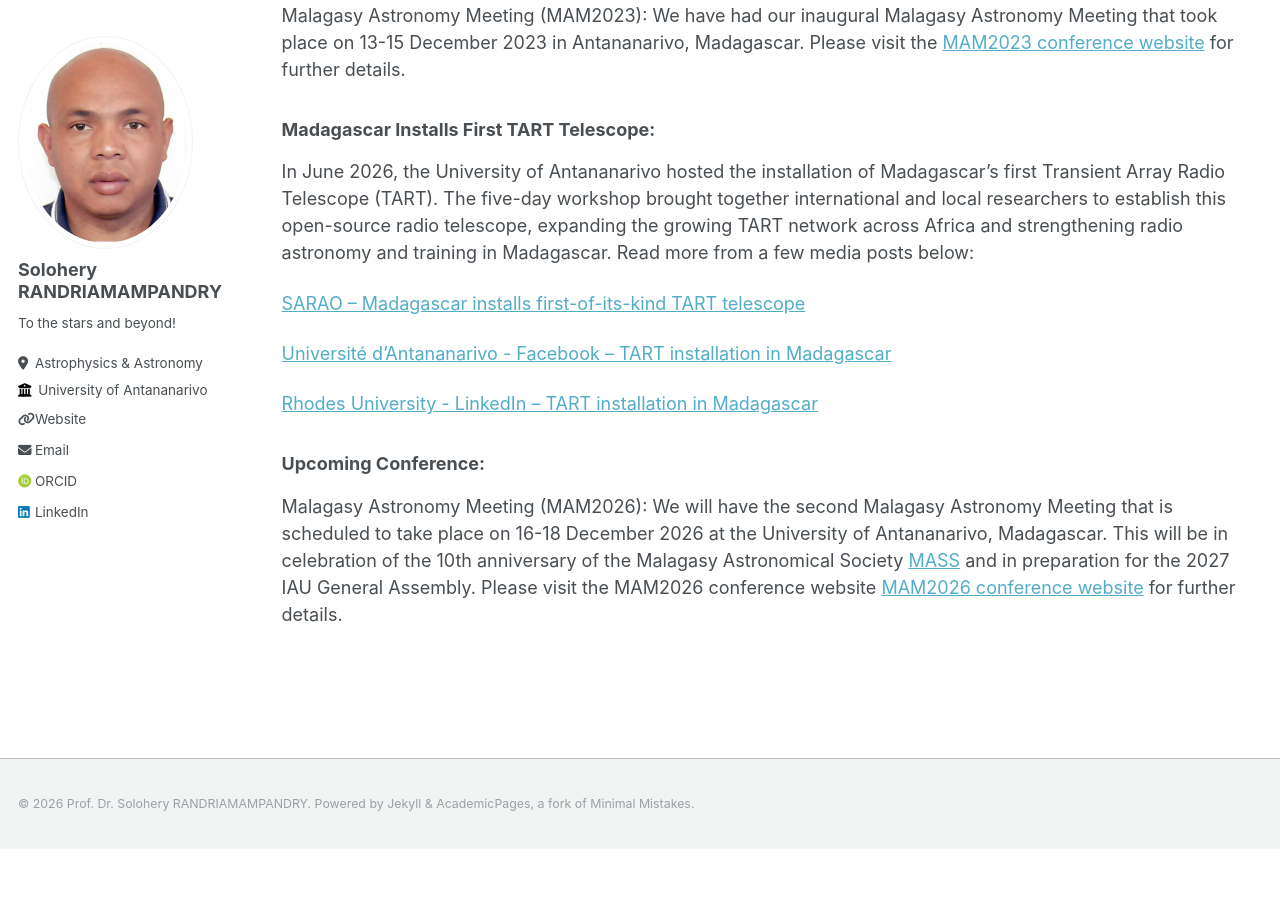
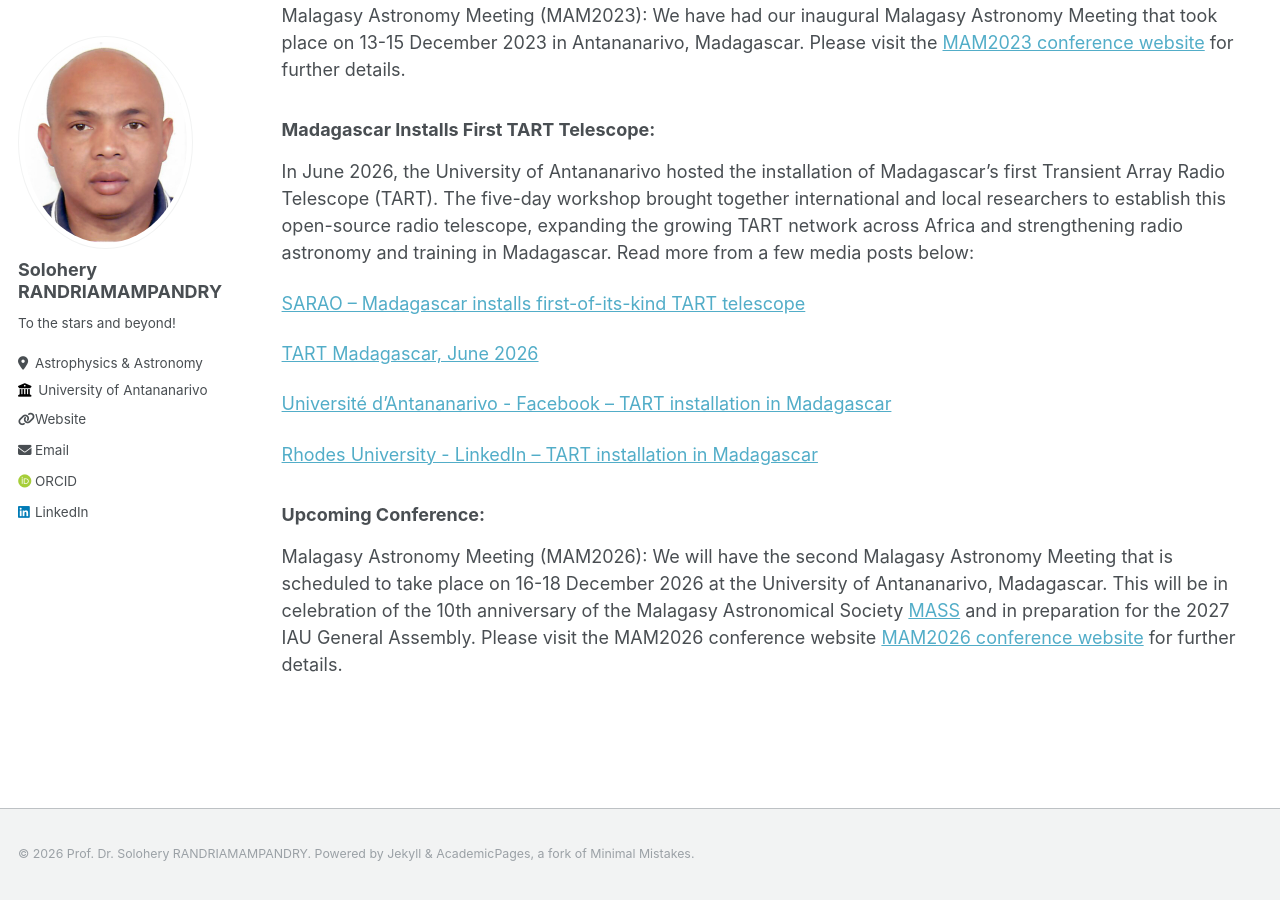
Before and after one commit to solohery-astro/solohery-astro.github.io, a Jekyll site: the page built from _pages/astro-mad.md, in a window 1280 px wide and 900 px high, scrolled down 690 px. Built offline with Jekyll 4.4.1, drawn with Linux system fonts in a browser that asks for light colours; some web fonts are replaced; before the commit the page ends 1539 px from its top, so only the background shows below that.

Commit message:
Add link to TART Madagascar blog post

```diff
--- a/_pages/astro-mad.md
+++ b/_pages/astro-mad.md
@@ -22,6 +22,8 @@ The five-day workshop brought together international and local researchers to es
 
 [SARAO – Madagascar installs first-of-its-kind TART telescope](https://www.sarao.ac.za/news/madagascar-installs-first-of-its-kind-tart-telescope/){:target="_blank" rel="noopener noreferrer"}
 
+[TART Madagascar, June 2026](https://tart.elec.ac.nz/fr/blog/tart-madagascar/){:target="_blank" rel="noopener noreferrer"}
+
 [Université d'Antananarivo - Facebook – TART installation in Madagascar](https://web.facebook.com/photo?fbid=1342590721311523&set=pcb.1342591211311474){:target="_blank" rel="noopener noreferrer"}
 
 [Rhodes University - LinkedIn – TART installation in Madagascar](https://www.linkedin.com/posts/a-new-window-on-the-radio-sky-has-opened-ugcPost-7472288889819439105-FsmZ/?utm_source=share&utm_medium=member_desktop&rcm=ACoAACpxacUBsMbgjDvjirXMfI9aQIWW1qzfq-g){:target="_blank" rel="noopener noreferrer"}
```
